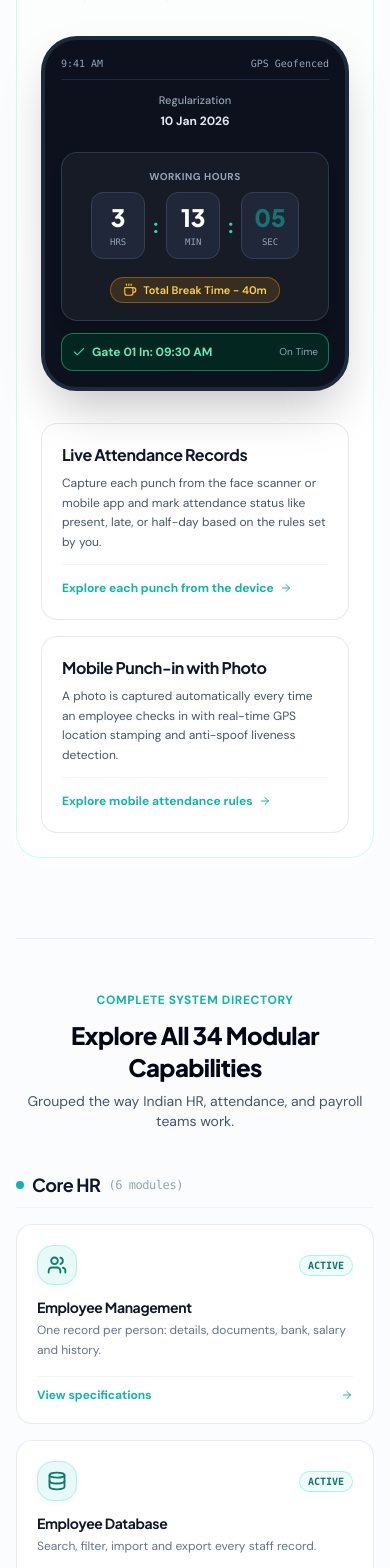
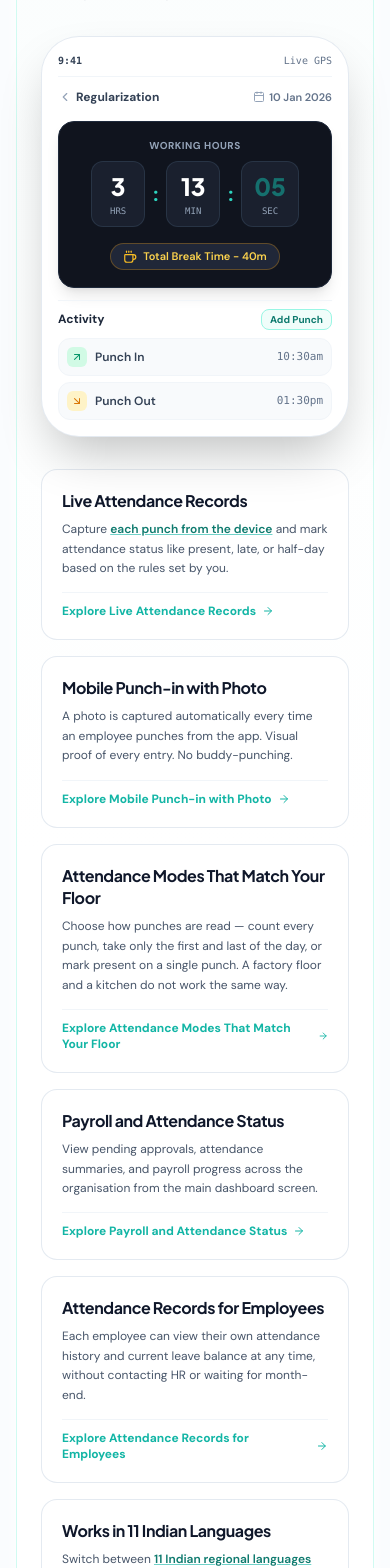
Before and after one commit to priyaameego/payrollhr, a Next.js app: page /features in a window 390 px wide. Shown: the part 1340-2908 px from the top of the page. Built offline with nearby package versions, Linux system fonts and the light colour scheme.

Commit message:
feat(features): add all 7 Time and Attendance cards and phone mockup with working hours counter and activity punches matching reference screenshots

```diff
--- a/components/FeaturesInteractiveShowcase.tsx
+++ b/components/FeaturesInteractiveShowcase.tsx
@@ -62,15 +62,45 @@ const featuresList: FeatureDetail[] = [
     cards: [
       {
         title: "Live Attendance Records",
-        desc: "Capture each punch from the face scanner or mobile app and mark attendance status like present, late, or half-day based on the rules set by you.",
+        desc: "Capture each punch from the device and mark attendance status like present, late, or half-day based on the rules set by you.",
         linkText: "each punch from the device",
         linkHref: "/features/face-attendance",
       },
       {
         title: "Mobile Punch-in with Photo",
-        desc: "A photo is captured automatically every time an employee checks in with real-time GPS location stamping and anti-spoof liveness detection.",
-        linkText: "mobile attendance rules",
+        desc: "A photo is captured automatically every time an employee punches from the app. Visual proof of every entry. No buddy-punching.",
+        linkText: "visual proof of every entry",
         linkHref: "/features/geo-fencing-attendance",
+      },
+      {
+        title: "Attendance Modes That Match Your Floor",
+        desc: "Choose how punches are read — count every punch, take only the first and last of the day, or mark present on a single punch. A factory floor and a kitchen do not work the same way.",
+        linkText: "custom floor punch modes",
+        linkHref: "/features/attendance-management",
+      },
+      {
+        title: "Payroll and Attendance Status",
+        desc: "View pending approvals, attendance summaries, and payroll progress across the organisation from the main dashboard screen.",
+        linkText: "organisation dashboard",
+        linkHref: "/features/payroll-management",
+      },
+      {
+        title: "Attendance Records for Employees",
+        desc: "Each employee can view their own attendance history and current leave balance at any time, without contacting HR or waiting for month-end.",
+        linkText: "employee self-service records",
+        linkHref: "/features/employee-self-service",
+      },
+      {
+        title: "Works in 11 Indian Languages",
+        desc: "Switch between 11 Indian regional languages including Marathi, Tamil, Gujarati, and Odia based on the employee's phone setting. No separate setup is needed per employee.",
+        linkText: "11 Indian regional languages",
+        linkHref: "/features/employee-self-service",
+      },
+      {
+        title: "WhatsApp Updates",
+        desc: "Receive daily attendance summaries, mentioning who came, who didn't, and more on WhatsApp daily.",
+        linkText: "daily WhatsApp summaries",
+        linkHref: "/features/notifications-alerts",
       },
     ],
   },
@@ -383,61 +413,91 @@ export default function FeaturesInteractiveShowcase() {
           </div>
 
           {/* Grid: Center Interactive Mockup | Right Detailed Value Cards */}
-          <div className="mt-8 grid grid-cols-1 lg:grid-cols-12 gap-8 items-center">
+          <div className="mt-8 grid grid-cols-1 lg:grid-cols-12 gap-8 items-start">
             {/* Center Phone/Device Mockup */}
-            <div className="lg:col-span-6 flex justify-center">
+            <div className="lg:col-span-5 flex justify-center lg:sticky lg:top-24">
               {/* Dynamic UI Mockup based on active feature */}
               {activeFeature.mockup.type === "attendance" && (
-                <div className="relative w-full max-w-[320px] rounded-[36px] bg-[#0C111D] border-4 border-slate-800 p-4 shadow-2xl text-white">
-                  {/* Phone Notch */}
-                  <div className="flex justify-between items-center text-[10px] text-slate-400 font-mono pb-2 border-b border-slate-800">
-                    <span>9:41 AM</span>
-                    <span className="flex items-center gap-1.5">
-                      <span className="h-1.5 w-1.5 rounded-full bg-emerald-400 animate-ping" />
-                      GPS Geofenced
-                    </span>
+                <div className="relative w-full max-w-[320px] rounded-[38px] bg-white border border-slate-200/90 p-4 shadow-2xl text-slate-800">
+                  {/* Phone Notch & Status */}
+                  <div className="flex justify-between items-center text-[10px] text-slate-400 font-mono pb-2 border-b border-slate-100">
+                    <span className="font-semibold text-slate-700">9:41</span>
+                    <div className="flex items-center gap-1.5">
+                      <span className="h-1.5 w-1.5 rounded-full bg-[#12B5A5] animate-ping" />
+                      <span className="text-[10px] font-medium text-slate-500">Live GPS</span>
+                    </div>
                   </div>
 
-                  <div className="pt-3 pb-2 text-center">
-                    <span className="text-[11px] text-slate-400 block font-medium">Regularization</span>
-                    <span className="text-xs font-bold text-slate-200">10 Jan 2026</span>
+                  {/* Header Row: Regularization & Date */}
+                  <div className="flex items-center justify-between pt-3 pb-2 text-xs">
+                    <div className="flex items-center gap-1 text-slate-700 font-bold cursor-pointer hover:text-[#12B5A5]">
+                      <ChevronLeft className="h-3.5 w-3.5 text-slate-400" />
+                      <span>Regularization</span>
+                    </div>
+                    <div className="flex items-center gap-1 text-[11px] font-semibold text-slate-500">
+                      <Calendar className="h-3 w-3 text-slate-400" />
+                      <span>10 Jan 2026</span>
+                    </div>
                   </div>
 
-                  {/* Dark Counter Card (Exact Attendo screenshot look) */}
-                  <div className="rounded-2xl bg-[#161B26] border border-slate-700/80 p-4 my-3 text-center shadow-lg">
+                  {/* Centered Dark Counter Card (Exact Attendo screenshot look) */}
+                  <div className="rounded-2xl bg-[#10141E] border border-slate-800 p-4 my-2 text-center shadow-lg text-white">
                     <span className="text-[10px] uppercase tracking-wider text-slate-400 font-bold block mb-2">
                       Working Hours
                     </span>
                     <div className="flex items-center justify-center gap-2 my-1">
-                      <div className="rounded-xl bg-[#202738] px-3 py-2 text-center min-w-[54px] border border-slate-700">
+                      <div className="rounded-xl bg-[#1A202E] px-3 py-2 text-center min-w-[54px] border border-slate-700/60">
                         <span className="font-display text-2xl font-black text-white">3</span>
                         <span className="text-[9px] text-slate-400 block uppercase font-mono mt-0.5">Hrs</span>
                       </div>
                       <span className="text-xl font-bold text-teal-400">:</span>
-                      <div className="rounded-xl bg-[#202738] px-3 py-2 text-center min-w-[54px] border border-slate-700">
+                      <div className="rounded-xl bg-[#1A202E] px-3 py-2 text-center min-w-[54px] border border-slate-700/60">
                         <span className="font-display text-2xl font-black text-white">13</span>
                         <span className="text-[9px] text-slate-400 block uppercase font-mono mt-0.5">Min</span>
                       </div>
                       <span className="text-xl font-bold text-teal-400">:</span>
-                      <div className="rounded-xl bg-[#202738] px-3 py-2 text-center min-w-[54px] border border-slate-700">
+                      <div className="rounded-xl bg-[#1A202E] px-3 py-2 text-center min-w-[54px] border border-slate-700/60">
                         <span className="font-display text-2xl font-black text-[#12B5A5] animate-pulse">05</span>
                         <span className="text-[9px] text-slate-400 block uppercase font-mono mt-0.5">Sec</span>
                       </div>
                     </div>
 
-                    <div className="mt-3.5 inline-flex items-center gap-1.5 rounded-full bg-amber-500/15 border border-amber-500/40 px-3 py-1 text-[11px] font-semibold text-amber-300">
+                    <div className="mt-3 inline-flex items-center gap-1.5 rounded-full bg-[#202738] border border-amber-500/30 px-3 py-1 text-[11px] font-semibold text-amber-300">
                       <Coffee className="h-3.5 w-3.5 text-amber-400" />
                       <span>Total Break Time - 40m</span>
                     </div>
                   </div>
 
-                  {/* Bottom Verification Badge */}
-                  <div className="rounded-xl bg-emerald-950/80 border border-emerald-500/60 p-2.5 flex items-center justify-between text-xs">
-                    <span className="text-emerald-300 font-bold flex items-center gap-1.5">
-                      <Check className="h-3.5 w-3.5 text-emerald-400" />
-                      Gate 01 In: 09:30 AM
-                    </span>
-                    <span className="text-[10px] text-slate-400">On Time</span>
+                  {/* Activity Section */}
+                  <div className="mt-3 pt-2 border-t border-slate-100">
+                    <div className="flex items-center justify-between mb-2">
+                      <span className="text-xs font-bold text-slate-800">Activity</span>
+                      <span className="rounded-lg bg-teal-50 px-2 py-0.5 text-[10px] font-bold text-[#0E7A6E] border border-teal-200">
+                        Add Punch
+                      </span>
+                    </div>
+
+                    <div className="space-y-1.5">
+                      <div className="flex items-center justify-between rounded-xl bg-slate-50 p-2 text-xs border border-slate-100">
+                        <div className="flex items-center gap-2">
+                          <div className="flex h-5 w-5 items-center justify-center rounded-md bg-emerald-100 text-emerald-600">
+                            <ArrowRight className="h-3 w-3 -rotate-45" />
+                          </div>
+                          <span className="font-semibold text-slate-700">Punch In</span>
+                        </div>
+                        <span className="font-mono text-slate-500 text-[11px]">10:30am</span>
+                      </div>
+
+                      <div className="flex items-center justify-between rounded-xl bg-slate-50 p-2 text-xs border border-slate-100">
+                        <div className="flex items-center gap-2">
+                          <div className="flex h-5 w-5 items-center justify-center rounded-md bg-amber-100 text-amber-600">
+                            <ArrowRight className="h-3 w-3 rotate-45" />
+                          </div>
+                          <span className="font-semibold text-slate-700">Punch Out</span>
+                        </div>
+                        <span className="font-mono text-slate-500 text-[11px]">01:30pm</span>
+                      </div>
+                    </div>
                   </div>
                 </div>
               )}
@@ -663,26 +723,39 @@ export default function FeaturesInteractiveShowcase() {
               )}
             </div>
 
-            {/* Right Stacked Value Cards (Attendo 3rd screenshot style) */}
-            <div className="lg:col-span-6 flex flex-col gap-4">
+            {/* Right Stacked Value Cards */}
+            <div className="lg:col-span-7 flex flex-col gap-4">
               {activeFeature.cards.map((c, i) => (
                 <div
                   key={i}
-                  className="rounded-2xl border border-slate-200/90 bg-white p-5 shadow-xs hover:border-[#12B5A5] hover:shadow-md transition-all duration-300"
+                  className="rounded-2xl border border-slate-200/90 bg-white p-5 sm:p-6 shadow-xs hover:border-[#12B5A5] hover:shadow-md transition-all duration-300"
                 >
-                  <h4 className="font-display text-base font-bold text-slate-900 leading-snug">
+                  <h4 className="font-display text-base sm:text-lg font-bold text-slate-900 leading-snug">
                     {c.title}
                   </h4>
                   <p className="mt-2 text-xs sm:text-sm text-slate-600 leading-relaxed font-normal">
-                    {c.desc}
+                    {c.linkText && c.desc.includes(c.linkText) ? (
+                      <>
+                        {c.desc.split(c.linkText)[0]}
+                        <Link
+                          href={c.linkHref || "/book-demo"}
+                          className="text-[#0E7A6E] font-semibold underline decoration-[#12B5A5]/60 hover:text-[#12B5A5] transition-colors"
+                        >
+                          {c.linkText}
+                        </Link>
+                        {c.desc.split(c.linkText)[1]}
+                      </>
+                    ) : (
+                      c.desc
+                    )}
                   </p>
-                  {c.linkText && (
-                    <div className="mt-3 pt-2.5 border-t border-slate-100">
+                  {c.linkHref && (
+                    <div className="mt-3.5 pt-2.5 border-t border-slate-100 flex items-center justify-between">
                       <Link
-                        href={c.linkHref || "/book-a-demo"}
+                        href={c.linkHref}
                         className="inline-flex items-center gap-1.5 text-xs font-bold text-[#12B5A5] hover:text-[#0E7A6E] transition-colors"
                       >
-                        <span>Explore {c.linkText}</span>
+                        <span>Explore {c.title}</span>
                         <ArrowRight className="h-3 w-3" />
                       </Link>
                     </div>
```
Also changed, not shown: data/features.json.
